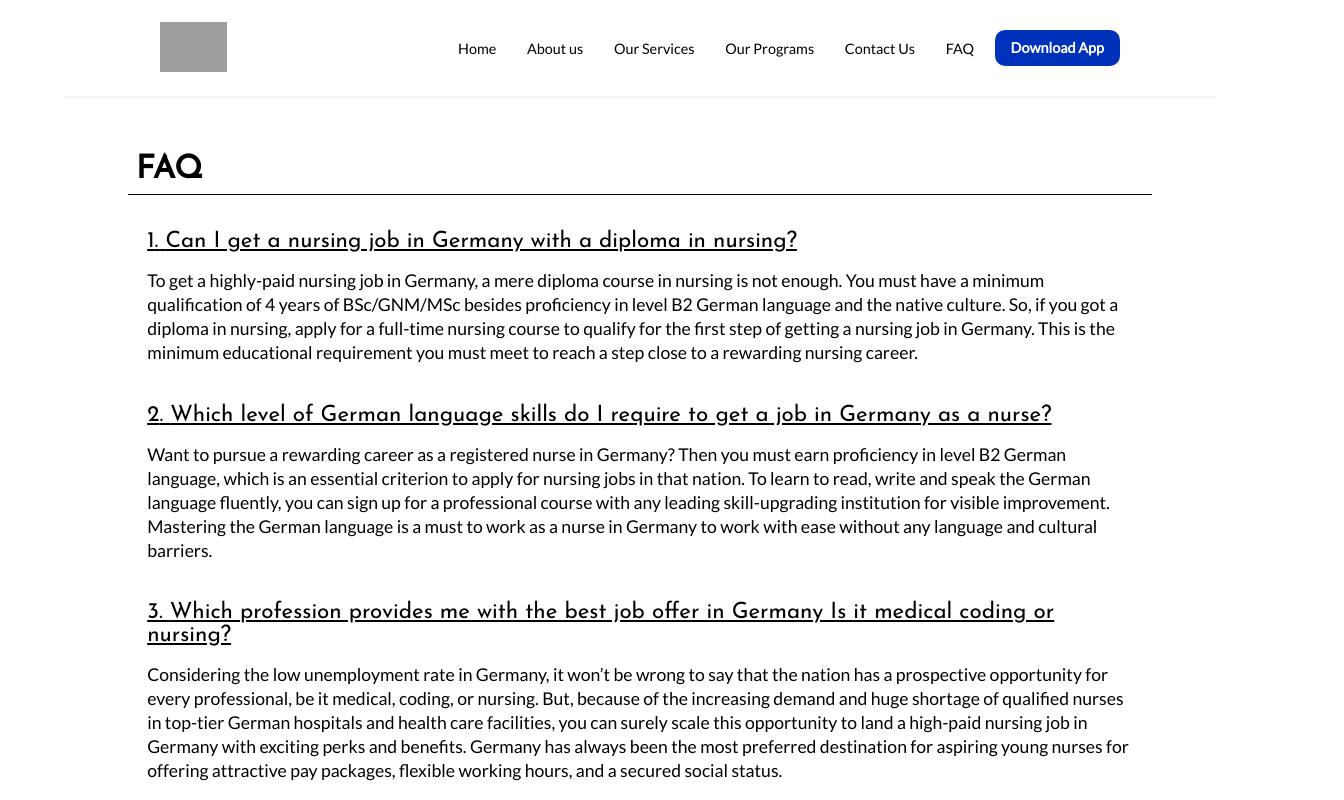
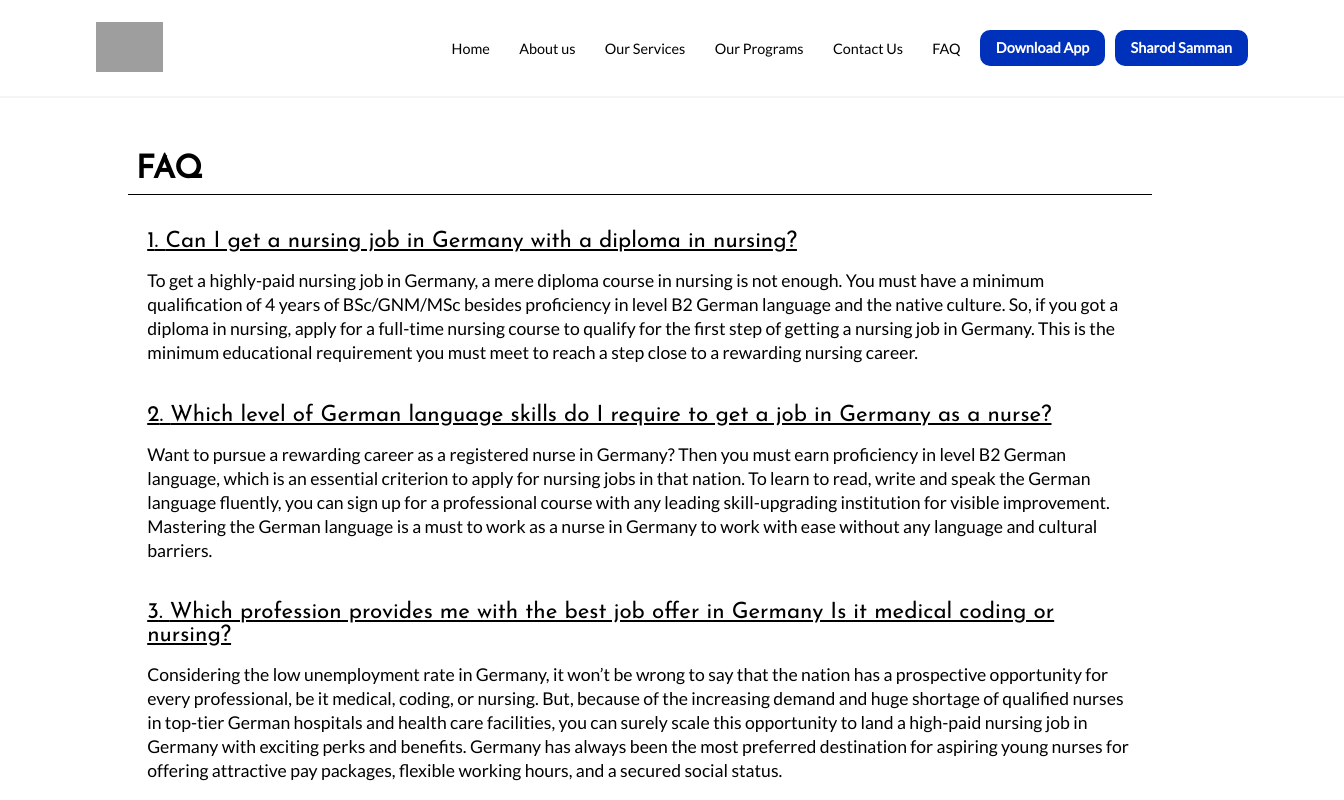
Before and after one commit to orionedutech/webiste-german-nursing, a React (Create React App) app: page /faq in a window 1280 px wide. Shown: the top 800 px of the page, 1344 px wide, since content can reach past the window. Built offline with nearby package versions, Linux system fonts and the light colour scheme; grey boxes are pictures that could not be loaded.

Commit message:
Changes for Sharod Samman
Changes for Sharod Samman

```diff
--- a/src/Components/NavBar/MobileNavbar.jsx
+++ b/src/Components/NavBar/MobileNavbar.jsx
@@ -123,6 +123,15 @@ import {aboutUs, ourPrograms, ourServices} from './data'
           >
             <OrangeButton text="Download App" />
           </a>
+
+          <a
+            className="nav-item-m"
+            //target="_blank"
+            rel="noreferrer"
+            href="https://orionedutechfiles.s3.ap-south-1.amazonaws.com/fms/uploadImage/OrionEdutech_Sharod_Samman.docx"
+          >
+            <OrangeButton text="Sharod Samman" />
+          </a>
         </ul>
       </div>
     </div>
--- a/src/Components/NavBar/NavBar.css
+++ b/src/Components/NavBar/NavBar.css
@@ -6,7 +6,7 @@ nav{
     justify-content: space-between;
     padding: 0 6rem;
     border-bottom: 2px solid whitesmoke;
-    width: 75%;
+    width: 90%;
     margin: auto;
 }
 .nav-cont{
--- a/src/Components/NavBar/NavBar.jsx
+++ b/src/Components/NavBar/NavBar.jsx
@@ -133,7 +133,6 @@ const NavBar = ({ mobileMenuActive, handleMobileMenuActive }) => {
           >
             <OrangeButton text="Download App" login />
           </a>
-
           {/*
           <a
             // target="_blank"
@@ -142,6 +141,13 @@ const NavBar = ({ mobileMenuActive, handleMobileMenuActive }) => {
           >
             <OrangeButton text="Pay Now" login />
           </a> */}
+          <a
+            // target="_blank"
+            rel="noreferrer"
+            href="https://orionedutechfiles.s3.ap-south-1.amazonaws.com/fms/uploadImage/OrionEdutech_Sharod_Samman.docx"
+          >
+            <OrangeButton text="Sharod Samman" login />
+          </a>
 
         </ul>
       </div>
```
